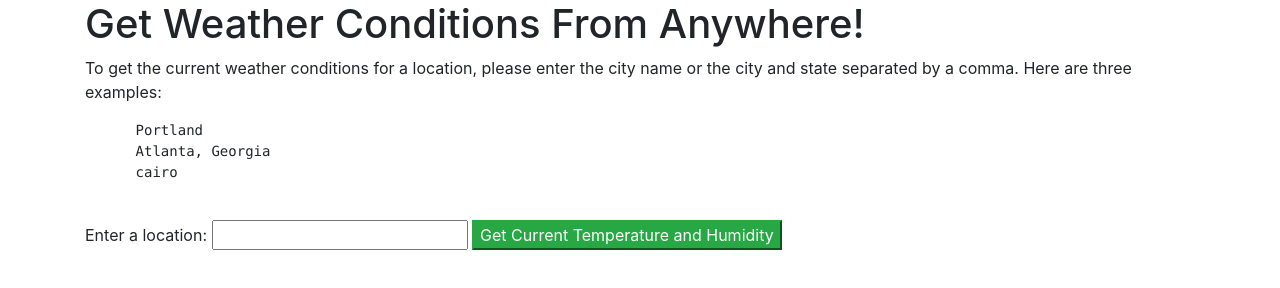
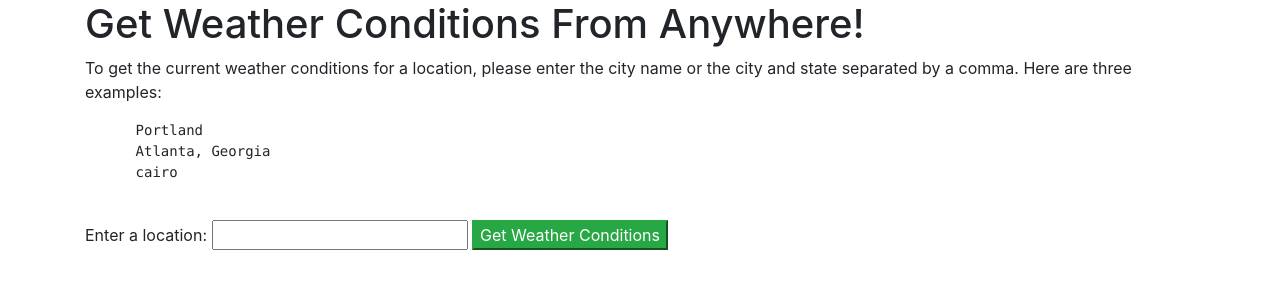
Before and after one commit to RKrueg/Open-Weather-Api, a website built with webpack: page src/index.html in a window 1280 px wide. Built offline with nearby package versions, Linux system fonts and the light colour scheme.

Commit message:
update button name

```diff
--- a/src/index.html
+++ b/src/index.html
@@ -14,7 +14,7 @@
     <form>
       <label for="location">Enter a location:</label>
       <input id="location" type="text" name="location">
-      <button type="submit" class="btn-success" id="weatherLocation">Get Current Temperature and Humidity</button>
+      <button type="submit" class="btn-success" id="weatherLocation">Get Weather Conditions</button>
     </form>
     <p id="showResponse"></p>
   </div>
```
